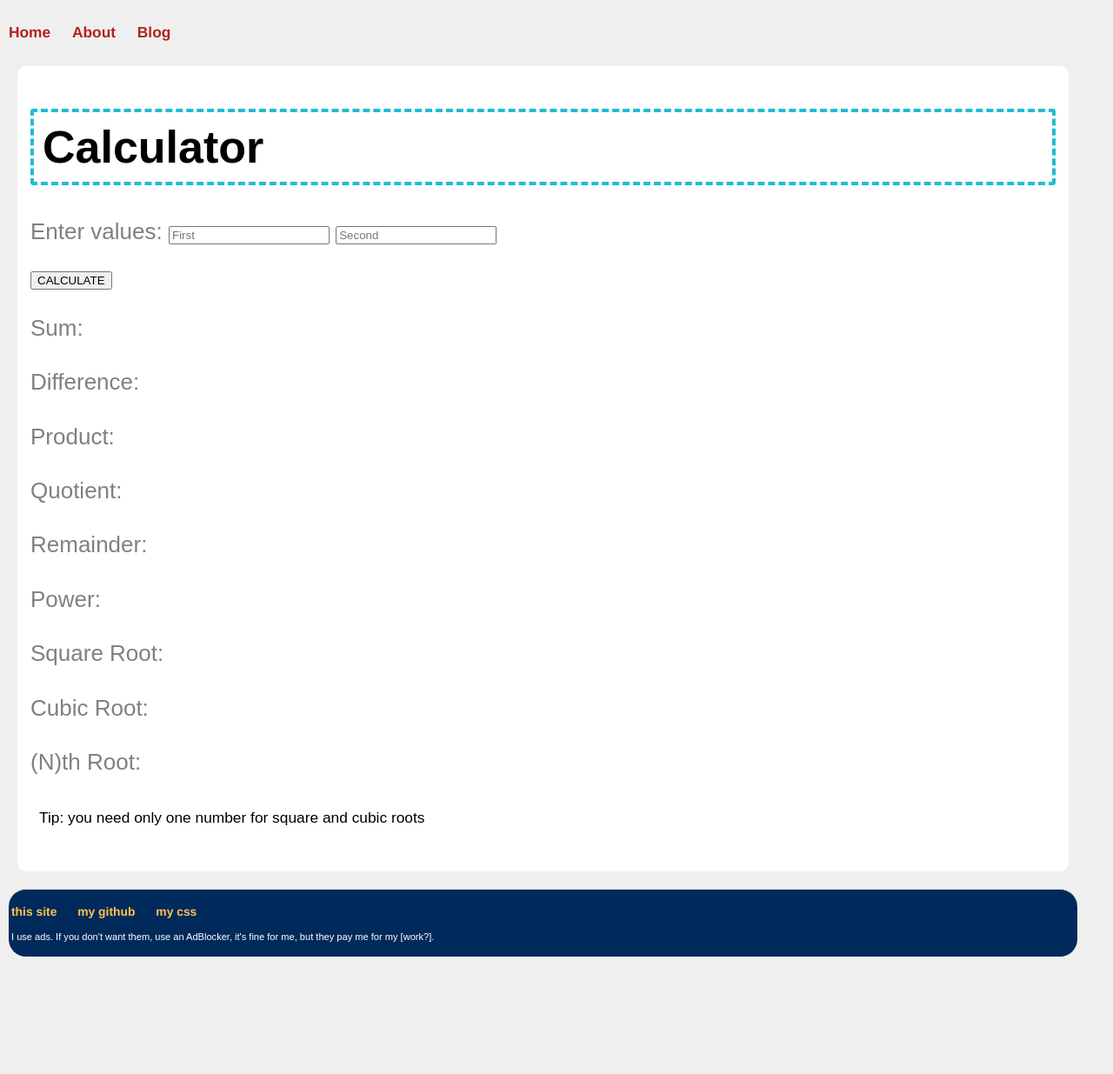
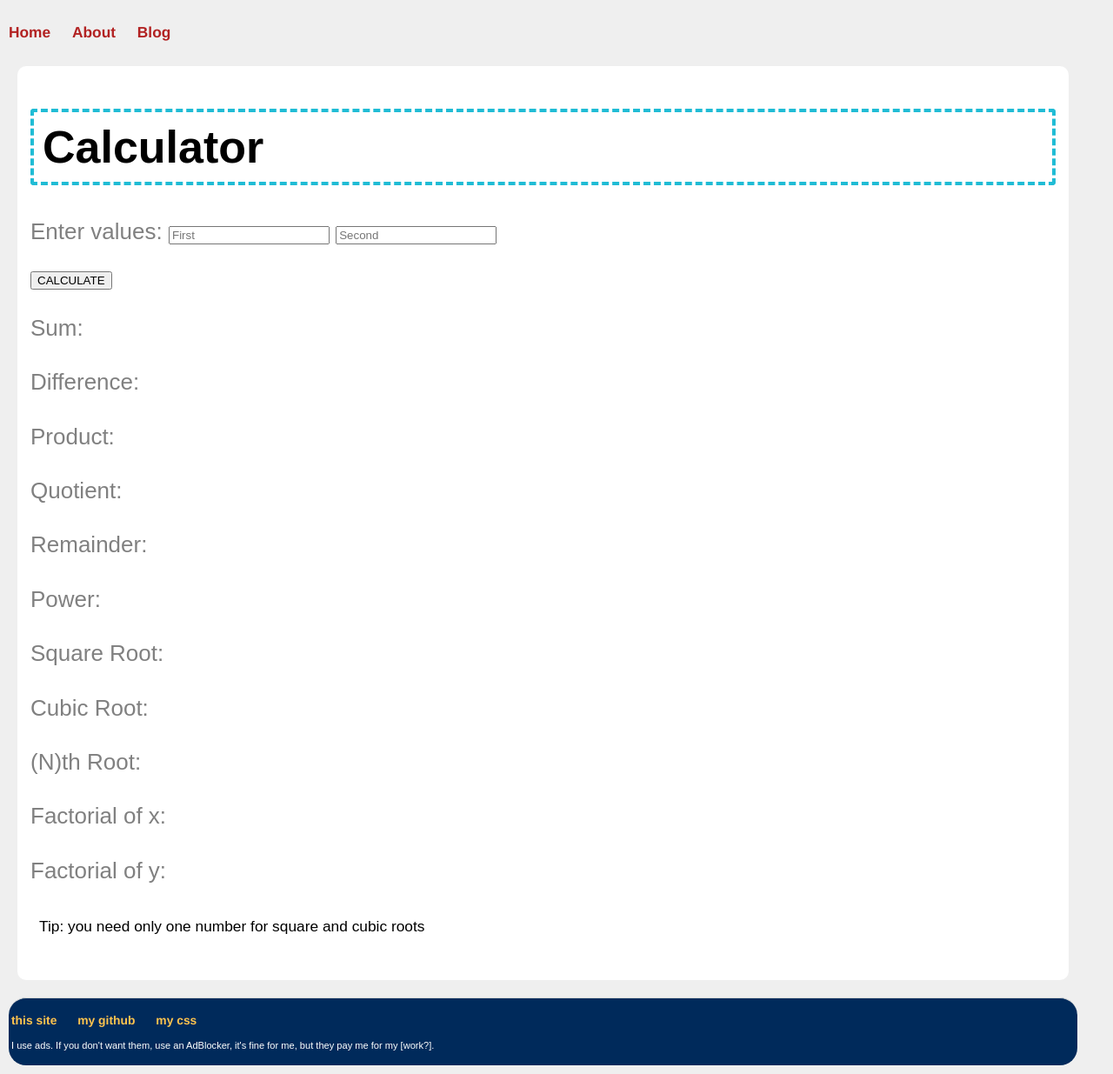
Before and after one commit to Samplasion/samplasion.github.iold, a Jekyll site: the page built from calc.html, in a window 1280 px wide. Shown: the whole page at 87% size. Built offline with Jekyll 4.4.1, drawn with Linux system fonts in a browser that asks for light colours; a script that is not in the unit is left out; before the commit the page ends 1110 px from its top, so only the background shows below that.

Commit message:
Update calc.html

```diff
--- a/calc.html
+++ b/calc.html
@@ -19,10 +19,16 @@ title: Calculator
 <p>Square Root: <span id="outputsq"></span></p>
 <p>Cubic Root: <span id="outputcb"></span></p>
 <p>(N)th Root: <span id="outputnt"></span></p>
+<p>Factorial of x: <span id="outputfx"></span></p>
+<p>Factorial of y: <span id="outputfy"></span></p>
 <p><div>Tip: you need only one number for square and cubic roots</div></p>
 </div>
 <script>
 function weightConverterOZ(valNum, valNun) {
+
+  function fact(n) {
+    return Math.pow(n, n)
+  }
   var sec = document.getElementById(valNun)
   document.getElementById("outputpl").innerHTML=parseInt(valNum)+parseInt(sec.value);
   document.getElementById("outputmi").innerHTML=valNum-sec.value;
```
Also changed, not shown: other parts of calc.html (+2 -0 lines).
